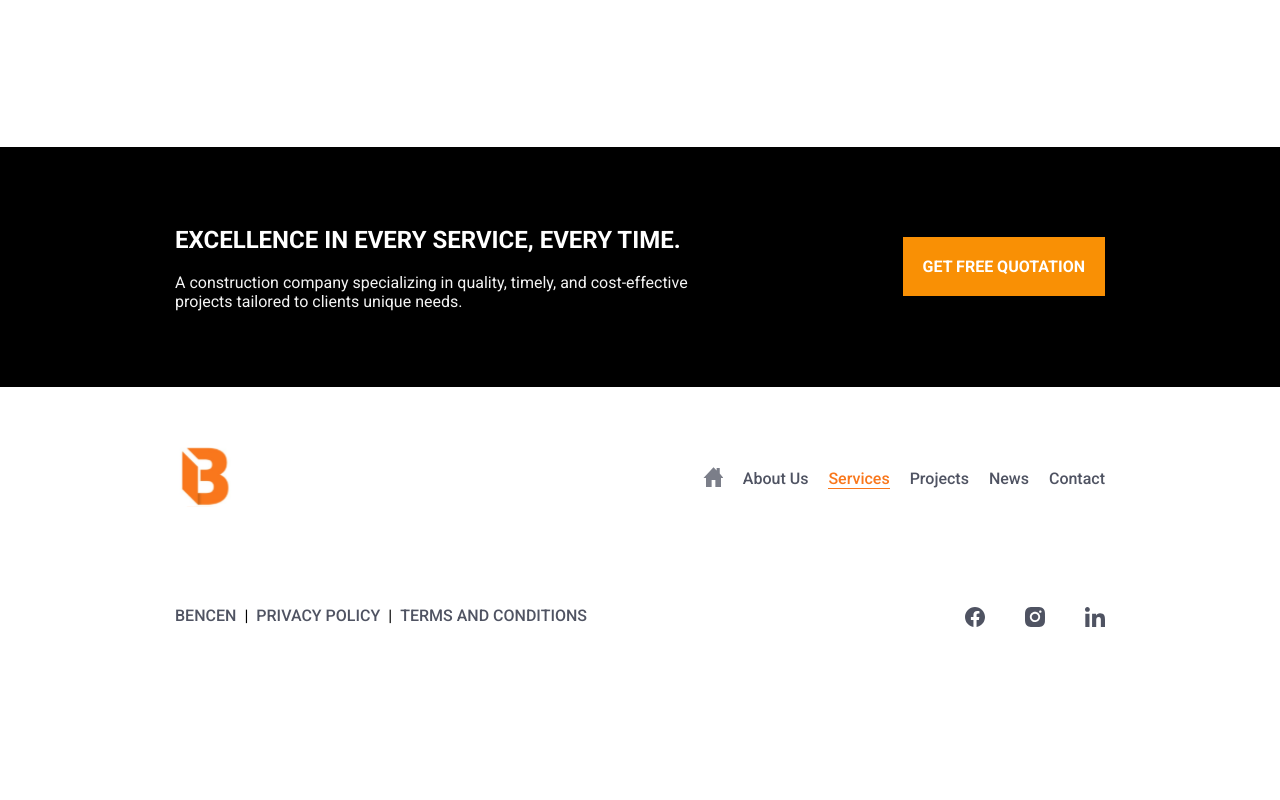
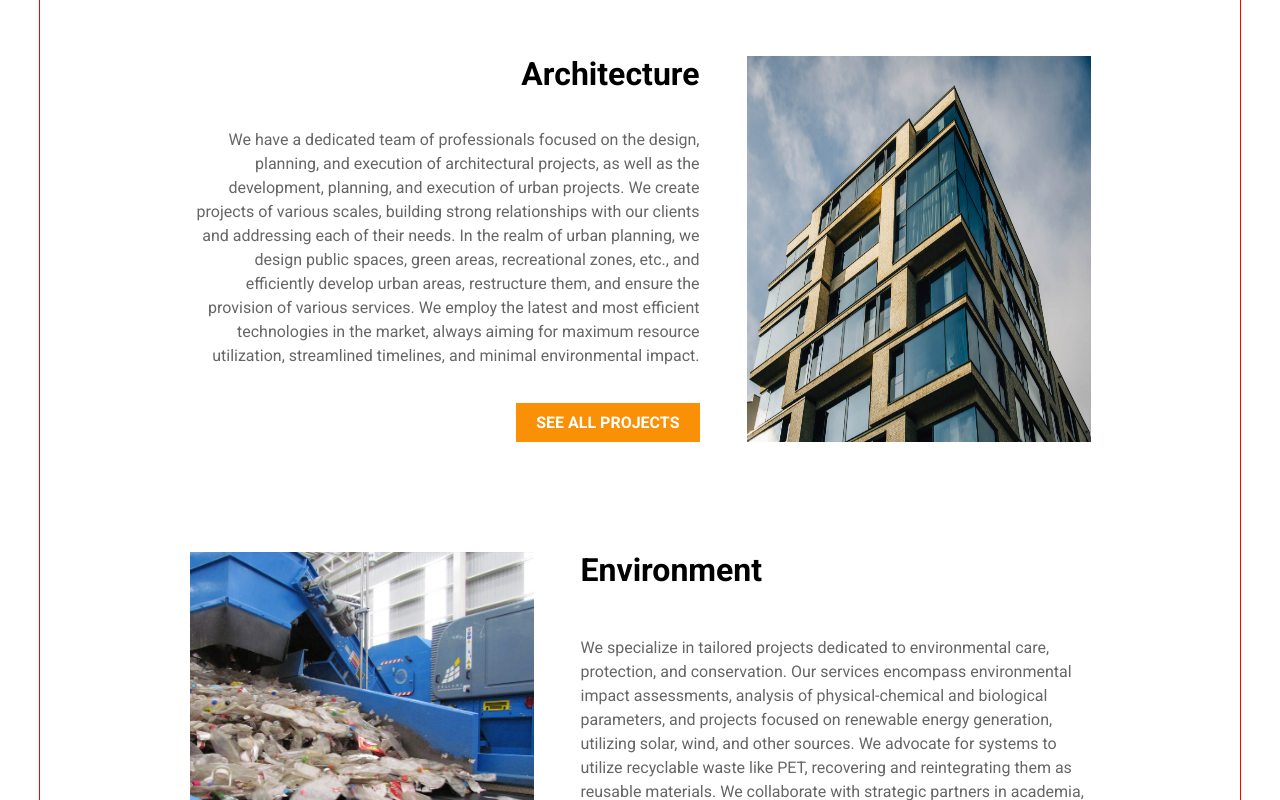
Before and after one commit to ipiccardo/bencen, a Next.js app: page /dashboard/services in a window 1280 px wide. Shown: the part 1020-1820 px from the top of the page. Before the commit the page ends 1727 px from the top, so only its background shows below. Built offline with nearby package versions, Linux system fonts and the light colour scheme.

Commit message:
fix: alignTo functionality added

```diff
--- a/src/app/components/ServiceImageWithText/ServiceImageWithText.module.css
+++ b/src/app/components/ServiceImageWithText/ServiceImageWithText.module.css
@@ -10,7 +10,12 @@
     display: flex;
     justify-content: center;
     gap: 47px;
-    margin: 0 auto;
+    margin: 0 auto 110px;
+}
+
+.right {
+    flex-direction: row-reverse;
+    text-align: right;
 }
 
 .serviceImageWithText__item__info {
--- a/src/app/components/ServiceImageWithText/ServiceImageWithText.tsx
+++ b/src/app/components/ServiceImageWithText/ServiceImageWithText.tsx
@@ -1,18 +1,86 @@
 import styles from "./ServiceImageWithText.module.css";
 import ServiceImageWithTextItem from "./ServiceImageWithTextItem";
 
-type ServiceImageWithTextProps = {
-  alignTo: string;
+export type infoForCardsItemProps = {
+  id: number;
+  alignTo: "left" | "right";
+  imageSrc: string;
+  imageAlt: string;
+  h2Text: string;
+  paragraphText: string;
 };
 
-const ServiceImageWithTextContainer = ({
-  alignTo,
-}: ServiceImageWithTextProps) => {
-  console.log("alignTo", alignTo);
+type infoForCardsContainerProps = infoForCardsItemProps[];
+
+const infoForCards: infoForCardsContainerProps = [
+  {
+    id: 1,
+    alignTo: "left",
+    imageSrc: "/img/civil-works.jpg",
+    imageAlt: "Civil Works",
+    h2Text: "Civil Works",
+    paragraphText: `Dedicated to the design, planning, and execution of Civil Engineering
+        projects in urban, industrial, and rural settings. Our team of
+        specialized professionals is committed to enhancing the efficiency of
+        our developments continually, surpassing our clients expectations. We
+        craft tailored solutions, integrating various engineering specialties,
+        while upholding the highest standards of quality, safety, and
+        environmental consciousness. Our projects are meticulously designed
+        and executed, striking a delicate balance with their surroundings, not
+        only providing solutions but also harmonizing with the environment. In
+        the industrial domain, we factor in all client-specific regulations,
+        standards, and requirements as fundamental aspects of our planning.`,
+  },
+  {
+    id: 2,
+    alignTo: "right",
+    imageSrc: "/img/architecture.jpg",
+    imageAlt: "Architecture",
+    h2Text: "Architecture",
+    paragraphText: `We have a dedicated team of professionals focused on the design, planning, and execution of architectural projects, as well as the development, planning, and execution of urban projects.
+        We create projects of various scales, building strong relationships with our clients and addressing each of their needs.
+        In the realm of urban planning, we design public spaces, green areas, recreational zones, etc., and efficiently develop urban areas, restructure them, and ensure the provision of various services.
+        We employ the latest and most efficient technologies in the market, always aiming for maximum resource utilization, streamlined timelines, and minimal environmental impact.`,
+  },
+  {
+    id: 3,
+    alignTo: "left",
+    imageSrc: "/img/environment.jpg",
+    imageAlt: "Environment",
+    h2Text: "Environment",
+    paragraphText: `We specialize in tailored projects dedicated to environmental care, protection, and conservation. Our services encompass environmental impact assessments, analysis of physical-chemical and biological parameters, and projects focused on renewable energy generation, utilizing solar, wind, and other sources. We advocate for systems to utilize recyclable waste like PET, recovering and reintegrating them as reusable materials.
+    We collaborate with strategic partners in academia, leveraging their state-of-the-art laboratories and expertise.
+    Our clients receive top-notch service facilitated by our experienced professionals.`,
+  },
+  {
+    id: 4,
+    alignTo: "right",
+    imageSrc: "/img/special-projects.jpg",
+    imageAlt: "Special Projects",
+    h2Text: "Special Projects",
+    paragraphText: `Often, the challenges we encounter demand interdisciplinary involvement and the collective knowledge of various disciplines. In this business unit, we delve into projects that actively involve multiple specialties. For each project, we assemble a team of professionals with specific skills and knowledge, ensuring the leader team can drive its development, supported by a strong team. This approach guarantees our clients receive the best service and tailored solutions for their needs.`,
+  },
+];
+
+const ServiceImageWithTextContainer = () => {
   return (
     <>
       <div className={styles.serviceImageWithText__container}>
-        <ServiceImageWithTextItem />
+        {infoForCards.map((card, index) => {
+          const { id, alignTo, imageSrc, imageAlt, h2Text, paragraphText } =
+            card;
+          return (
+            <ServiceImageWithTextItem
+              key={new Date().getTime() + index}
+              id={id}
+              alignTo={alignTo}
+              imageSrc={imageSrc}
+              imageAlt={imageAlt}
+              h2Text={h2Text}
+              paragraphText={paragraphText}
+            />
+          );
+        })}
       </div>
     </>
   );
--- a/src/app/components/ServiceImageWithText/ServiceImageWithTextItem.tsx
+++ b/src/app/components/ServiceImageWithText/ServiceImageWithTextItem.tsx
@@ -1,34 +1,22 @@
 import Image from "next/image";
 import styles from "./ServiceImageWithText.module.css";
 import Button from "../Ui/Button";
+import { infoForCardsItemProps } from "./ServiceImageWithText";
 
-const ServiceImageWithTextItem = () => {
+const ServiceImageWithTextItem = ({
+  id,
+  alignTo,
+  imageSrc,
+  imageAlt,
+  h2Text,
+  paragraphText,
+}: infoForCardsItemProps) => {
   return (
-    <div className={styles.serviceImageWithText__item}>
-      <Image
-        alt="imagenDeServicio"
-        src="/img/civil-works.jpg"
-        // src="/img/special-projects.jpg"
-        // src="/img/architecture.jpg"
-        // src="/img/environment.jpg"
-        width={344}
-        height={386}
-      />
+    <div className={`${styles.serviceImageWithText__item} ${styles[alignTo]}`}>
+      <Image alt={imageAlt} src={imageSrc} width={344} height={386} />
       <div className={styles.serviceImageWithText__item__info}>
-        <h2>Civil Works</h2>
-        <p>
-          Dedicated to the design, planning, and execution of Civil Engineering
-          projects in urban, industrial, and rural settings. Our team of
-          specialized professionals is committed to enhancing the efficiency of
-          our developments continually, surpassing our clients expectations. We
-          craft tailored solutions, integrating various engineering specialties,
-          while upholding the highest standards of quality, safety, and
-          environmental consciousness. Our projects are meticulously designed
-          and executed, striking a delicate balance with their surroundings, not
-          only providing solutions but also harmonizing with the environment. In
-          the industrial domain, we factor in all client-specific regulations,
-          standards, and requirements as fundamental aspects of our planning.
-        </p>
+        <h2>{h2Text}</h2>
+        <p>{paragraphText}</p>
         <Button
           href={""}
           text="SEE ALL PROJECTS"
--- a/src/app/dashboard/services/page.tsx
+++ b/src/app/dashboard/services/page.tsx
@@ -7,7 +7,7 @@ const Services = () => {
       <div className="center">INICIO SERVICES CON IMAGEN</div>
       <ServiceCards />
       <div>
-        <ServiceImageWithText alignTo="left" />
+        <ServiceImageWithText />
         {/* <p>A LA IZQUIERDA</p>
         <p>A LA DERECHA</p>
         <p>A LA IZQUIERDA</p>
```
